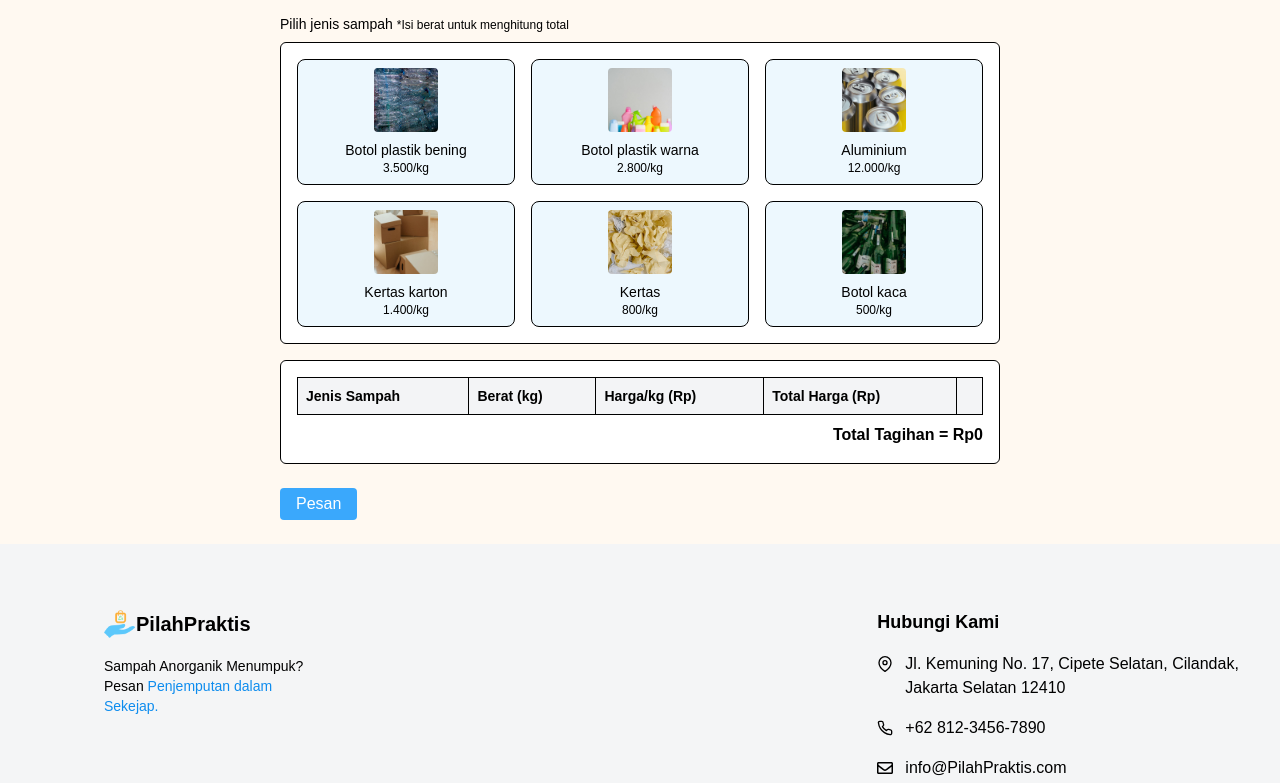
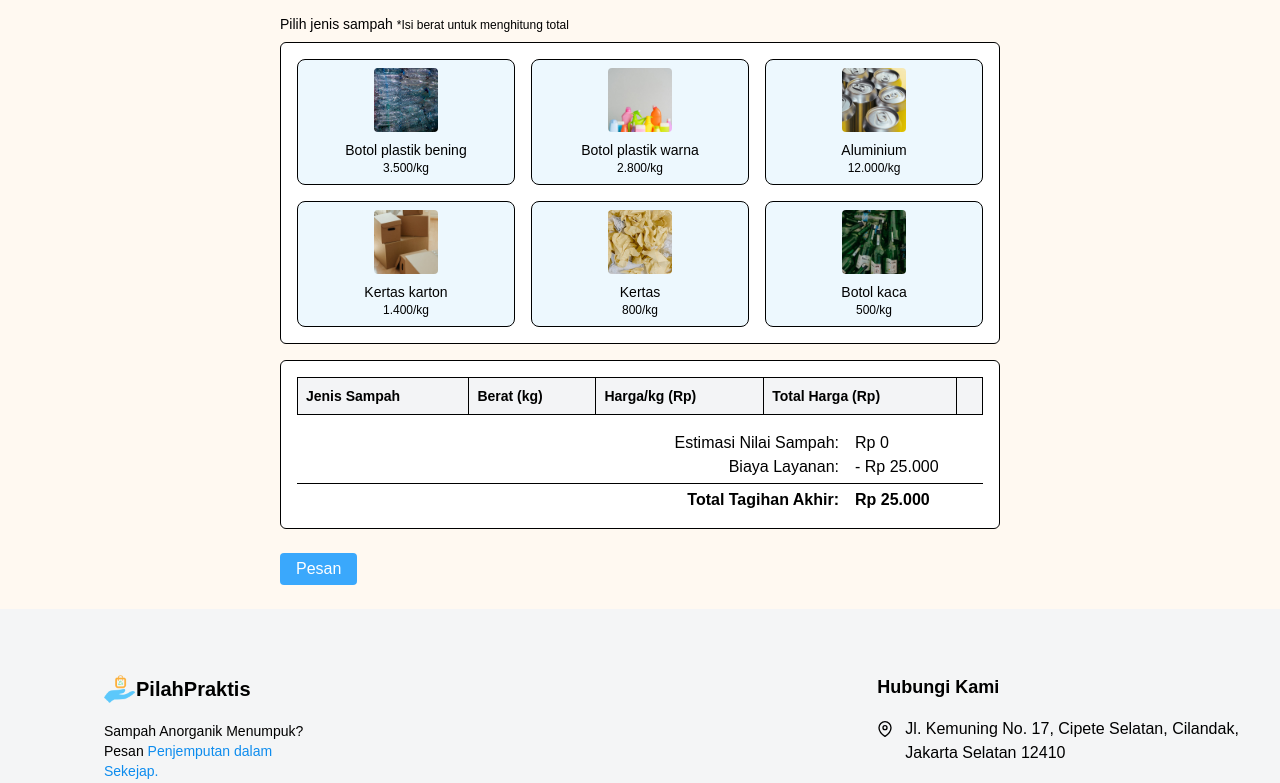
Before and after one commit to GhazaliPHLX/WCD-Final-Project, a React (Vite) app: page /WCD-Final-Project/Panggilan in a window 1280 px wide. Shown: the part 677-1460 px from the top of the page. Built offline with nearby package versions, Linux system fonts and the light colour scheme.

Commit message:
Fixing price option

```diff
--- a/src/pages/Panggilan.jsx
+++ b/src/pages/Panggilan.jsx
@@ -18,7 +18,9 @@ export default function Panggilan() {
   const [alamat, setAlamat] = useState('');
   const [keranjang, setKeranjang] = useState([]);
   const { user } = useAuth();
-  const navigate = useNavigate()
+  const navigate = useNavigate();
+
+  const biayaLayanan = 25000;
 
   const jenisSampahList = [
     { nama: 'Botol plastik bening', harga: 3500, img: botolBeningimg },
@@ -30,7 +32,6 @@ export default function Panggilan() {
   ];
 
   const tambahKeKeranjang = (nama, hargaPerKg) => {
-    // Tambahkan hanya jika belum ada
     setKeranjang((prev) => {
       if (prev.find((item) => item.nama === nama)) return prev;
       return [...prev, { nama, berat: '', hargaPerKg, subtotal: 0 }];
@@ -60,13 +61,14 @@ export default function Panggilan() {
     });
   };
 
+  const totalHargaSampah = keranjang.reduce((sum, item) => sum + item.subtotal, 0);
+  const totalTagihan = biayaLayanan - totalHargaSampah;
+
   const handlePesan = async () => {
     if (!alamat || !selectedDate || !waktu || keranjang.length === 0) {
       alert('Mohon lengkapi semua data.');
       return;
     }
-
-    const totalHarga = Math.floor(keranjang.reduce((sum, item) => sum + item.subtotal, 0) * 0.9);
 
     const { data: pesanan, error } = await supabase.from('tb_pesanan').insert([
       {
@@ -74,7 +76,7 @@ export default function Panggilan() {
         alamat,
         tanggal: selectedDate,
         waktu,
-        total_harga: totalHarga,
+        total_harga: totalTagihan,
       },
     ]).select().single();
 
@@ -107,7 +109,7 @@ export default function Panggilan() {
 
         <div className="w-full h-64 mb-4">
           <iframe
-            src="https://maps.google.com/maps?q=Bekasi&t=&z=13&ie=UTF8&iwloc=&output=embed"
+            src="http://googleusercontent.com/maps.google.com/3"
             width="100%"
             height="100%"
             style={{ border: 0 }}
@@ -145,7 +147,7 @@ export default function Panggilan() {
               className="w-full p-2 border rounded-md bg-white"
               value={waktu}
               onChange={(e) => {
-                let value = e.target.value.replace(/[^0-9]/g, ''); // hanya angka
+                let value = e.target.value.replace(/[^0-9]/g, '');
                 if (value.length > 4) value = value.slice(0, 4);
                 if (value.length > 2) {
                   value = value.slice(0, 2) + ':' + value.slice(2);
@@ -210,10 +212,29 @@ export default function Panggilan() {
               ))}
             </tbody>
           </table>
-          <p className="text-right mt-2 font-semibold">
-            Total Tagihan = Rp
-            {Math.floor(keranjang.reduce((sum, item) => sum + item.subtotal, 0) * 0.9).toLocaleString('id-ID')}
-          </p>
+
+          <div className="text-right mt-4 font-medium">
+            <div className='flex justify-end gap-4'>
+                <p>Estimasi Nilai Sampah:</p>
+                <p className='w-32 text-left'>Rp {totalHargaSampah.toLocaleString('id-ID')}</p>
+            </div>
+            <div className='flex justify-end gap-4'>
+                <p>Biaya Layanan:</p>
+                <p className='w-32 text-left'>- Rp {biayaLayanan.toLocaleString('id-ID')}</p>
+            </div>
+            <hr className='my-1'/>
+            {totalTagihan >= 0 ? (
+                <div className='flex justify-end gap-4 font-bold'>
+                    <p>Total Tagihan Akhir:</p>
+                    <p className='w-32 text-left'>Rp {totalTagihan.toLocaleString('id-ID')}</p>
+                </div>
+            ) : (
+                <div className='flex justify-end gap-4 font-bold text-green-600'>
+                    <p>Estimasi Keuntungan Anda:</p>
+                    <p className='w-32 text-left'>Rp {Math.abs(totalTagihan).toLocaleString('id-ID')}</p>
+                </div>
+            )}
+          </div>
         </div>
 
         <div className='pt-6'>
```
Lines whose indentation alone changed are shown as unchanged.
